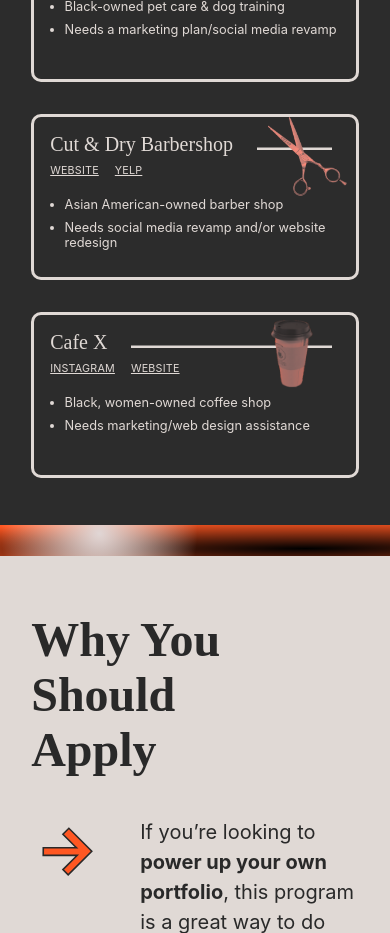
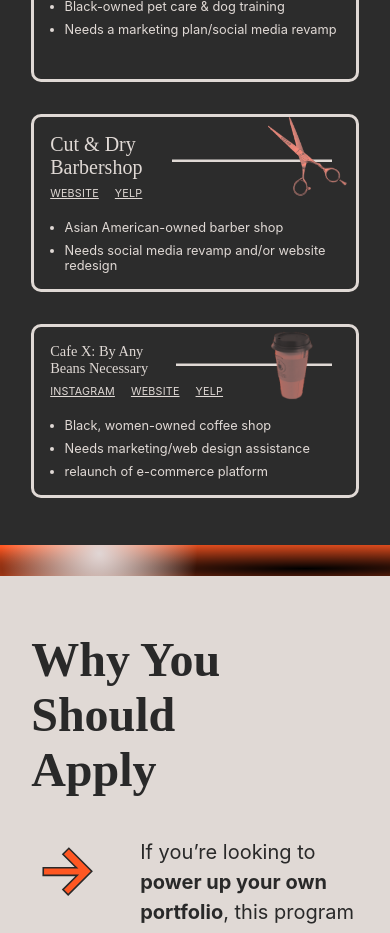
Before and after one commit to ucsddesignco/powerup, a React (Create React App) app: page / in a window 390 px wide. Shown: the part 2840-3773 px from the top of the page. Built offline with nearby package versions, Linux system fonts and the light colour scheme; a web font is replaced by a local one.

Commit message:
Card Updates

```diff
--- a/src/App.css
+++ b/src/App.css
@@ -696,6 +696,14 @@
   white-space: nowrap;
 }
 
+.cards-title-really-large-text {
+  font-size: 0.9rem;
+  margin: 1rem 0rem 0rem 1rem;
+  font-family: "Neue Plak";
+  white-space: nowrap;
+
+}
+
 .cards-line {
   height: 3px;
   width: 300px;
@@ -874,6 +882,9 @@
   .cards-title-large-text {
     white-space: normal;
   }
+  .cards-title-really-large-text {
+    white-space: normal;
+  }
 }
 @media (max-width: 768px) {
   .cards-head-text {
@@ -914,9 +925,7 @@
     display: none;
   }
 
-  .cards-title-large-text {
-    white-space: nowrap;
-  }
+
   .cards-head-text {
     font-size: 1rem;
     line-height: 1.5rem;
--- a/src/components/Cards.js
+++ b/src/components/Cards.js
@@ -180,7 +180,7 @@
               <div className="cards-item6-img"></div>
             </Draggable>
             <div className="cards-title">
-              <p className="cards-title-text">Cafe X</p>
+              <p className="cards-title-really-large-text">Cafe X: By Any Beans Necessary</p>
               <div className="cards-line"></div>
             </div>
             <div className="cards-contact">
@@ -190,11 +190,17 @@
               <a target="_blank" href="https://www.byanybeans.org/">
                 <p className="contact-text">WEBSITE</p>
               </a>
+              <a target="_blank" href="https://www.yelp.com/biz/cafe-x-by-any-beans-necessary-san-diego">
+                <p className="contact-text">YELP</p>
+              </a>
             </div>
             <ul className="cards-bullets">
               <li className="bullet-text">Black, women-owned coffee shop</li>
               <li className="bullet-text">
                 Needs marketing/web design assistance
+              </li>
+              <li className="bullet-text">
+                relaunch of e-commerce platform
               </li>
             </ul>
           </div>
```
